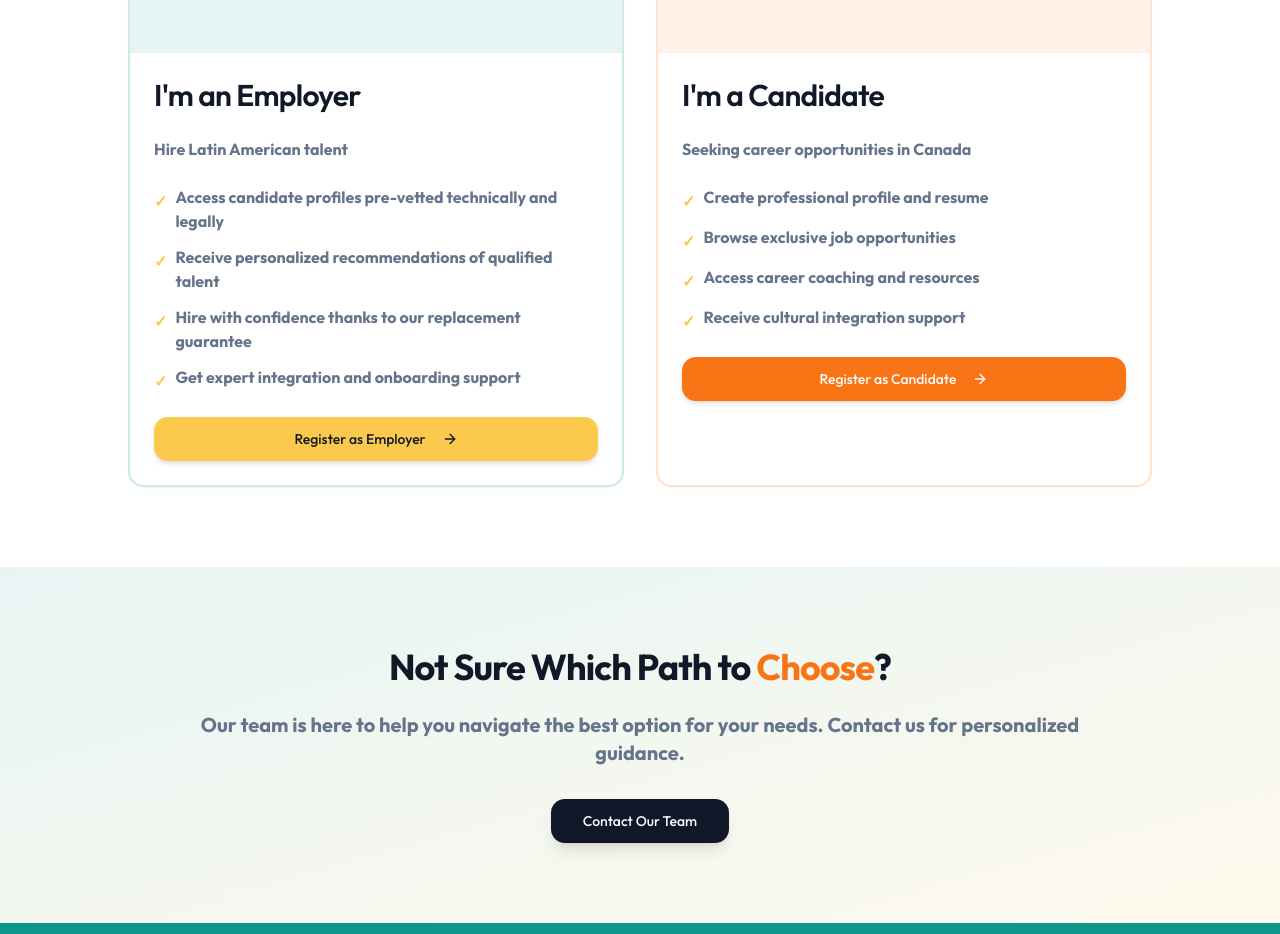
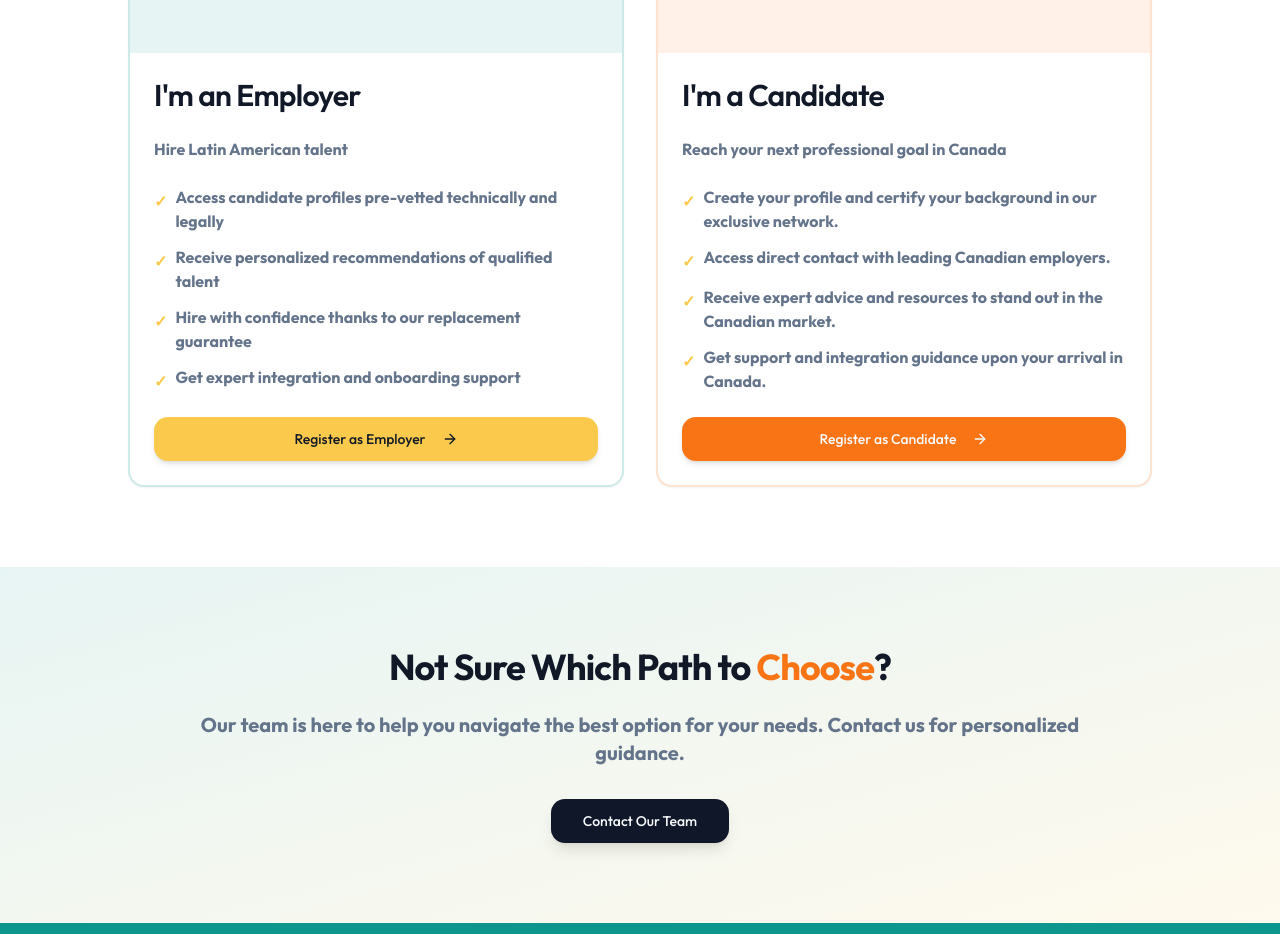
Before and after one commit to MarceMolina83/hrcalatinweb, a React (Vite) app: page / in a window 1280 px wide. Shown: the part 2920-3854 px from the top of the page. Built offline with nearby package versions, Linux system fonts and the light colour scheme; no server answers; the HTML template or start-up script is replaced by a standard one.

Commit message:
feat(i18n): update candidate section content in English and Spanish

```diff
--- a/src/contexts/LanguageContext.tsx
+++ b/src/contexts/LanguageContext.tsx
@@ -297,11 +297,11 @@ export const translations = {
     "getStarted.employer.item4": "Get expert integration and onboarding support",
     "getStarted.employer.button": "Register as Employer",
     "getStarted.candidate.title": "I'm a Candidate",
-    "getStarted.candidate.subtitle": "Seeking career opportunities in Canada",
-    "getStarted.candidate.item1": "Create professional profile and resume",
-    "getStarted.candidate.item2": "Browse exclusive job opportunities",
-    "getStarted.candidate.item3": "Access career coaching and resources",
-    "getStarted.candidate.item4": "Receive cultural integration support",
+    "getStarted.candidate.subtitle": "Reach your next professional goal in Canada",
+    "getStarted.candidate.item1": "Create your profile and certify your background in our exclusive network.",
+    "getStarted.candidate.item2": "Access direct contact with leading Canadian employers.",
+    "getStarted.candidate.item3": "Receive expert advice and resources to stand out in the Canadian market.",
+    "getStarted.candidate.item4": "Get support and integration guidance upon your arrival in Canada.",
     "getStarted.candidate.button": "Register as Candidate",
     "getStarted.help.title1": "Not Sure Which Path to",
     "getStarted.help.title2": "Choose",
@@ -659,11 +659,11 @@ export const translations = {
     "getStarted.employer.item4": "Obtén soporte experto en integración y onboarding",
     "getStarted.employer.button": "Registrarse como Empleador",
     "getStarted.candidate.title": "Soy un Candidato",
-    "getStarted.candidate.subtitle": "Buscando oportunidades profesionales en Canadá",
-    "getStarted.candidate.item1": "Crea perfil profesional y currículum",
-    "getStarted.candidate.item2": "Explora oportunidades laborales exclusivas",
-    "getStarted.candidate.item3": "Accede a asesoría profesional y recursos",
-    "getStarted.candidate.item4": "Recibe apoyo de integración cultural",
+    "getStarted.candidate.subtitle": "Alcance su próximo objetivo profesional en Canadá",
+    "getStarted.candidate.item1": "Cree su perfil y certifique su trayectoria en nuestra red exclusiva.",
+    "getStarted.candidate.item2": "Accede a contacto directo con empleadores canadienses destacados.",
+    "getStarted.candidate.item3": "Reciba asesoría experta y recursos para destacar en el mercado canadiense.",
+    "getStarted.candidate.item4": "Obtén soporte y guía de integración a tu llegada a Canadá.",
     "getStarted.candidate.button": "Registrarse como Candidato",
     "getStarted.help.title1": "¿No Estás Seguro Qué Camino",
     "getStarted.help.title2": "Elegir",
```
